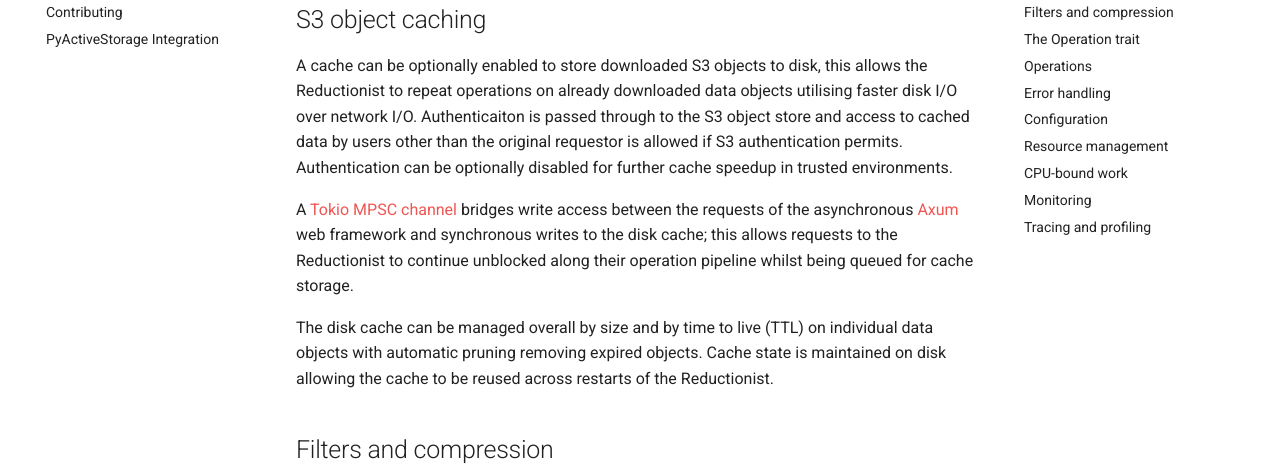
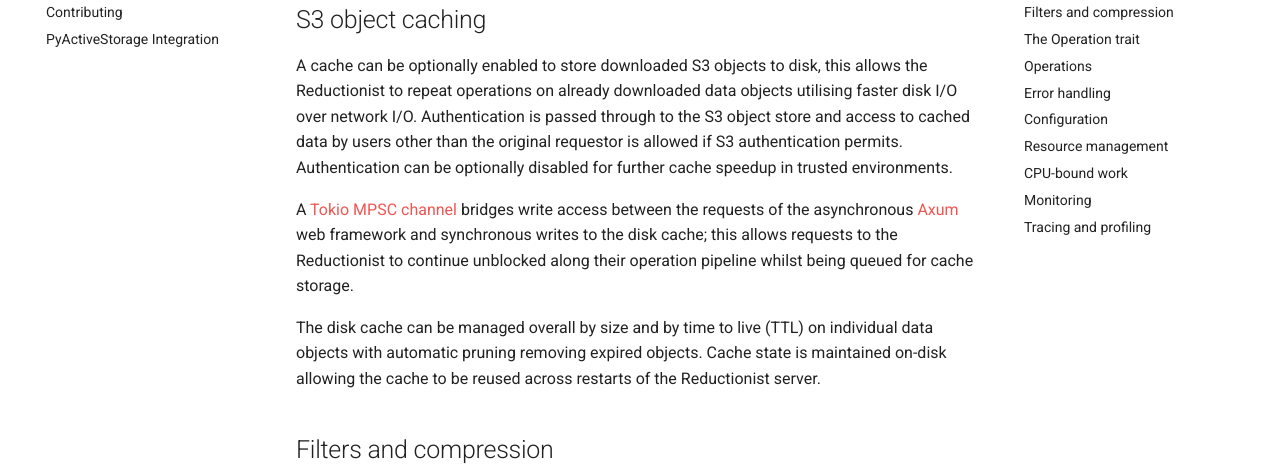
Before and after one commit to stackhpc/reductionist-rs, an MkDocs documentation site: the page built from docs/architecture.md, in a window 1280 px wide and 900 px high, scrolled down 3543 px. Shown: the part 204-678 px from the top of the window. Built offline with MkDocs 1.6.1 and Material for MkDocs 9.7.7, drawn with Linux system fonts in a browser that asks for light colours; comment, search, counter and statistics services are not loaded.

Commit message:
Fix minor typos

```diff
--- a/docs/architecture.md
+++ b/docs/architecture.md
@@ -59,11 +59,11 @@ Downloaded storage chunk data is returned to the request handler as a [Bytes](ht
 ## S3 object caching
 
 A cache can be optionally enabled to store downloaded S3 objects to disk, this allows the Reductionist to repeat operations on already downloaded data objects utilising faster disk I/O over network I/O.
-Authenticaiton is passed through to the S3 object store and access to cached data by users other than the original requestor is allowed if S3 authentication permits. Authentication can be optionally disabled for further cache speedup in trusted environments.
+Authentication is passed through to the S3 object store and access to cached data by users other than the original requestor is allowed if S3 authentication permits. Authentication can be optionally disabled for further cache speedup in trusted environments.
 
 A [Tokio MPSC channel](https://docs.rs/tokio/latest/tokio/sync/mpsc/index.html) bridges write access between the requests of the asynchronous [Axum](https://docs.rs/axum) web framework and synchronous writes to the disk cache; this allows requests to the Reductionist to continue unblocked along their operation pipeline whilst being queued for cache storage.
 
-The disk cache can be managed overall by size and by time to live (TTL) on individual data objects with automatic pruning removing expired objects. Cache state is maintained on disk allowing the cache to be reused across restarts of the Reductionist.
+The disk cache can be managed overall by size and by time to live (TTL) on individual data objects with automatic pruning removing expired objects. Cache state is maintained on-disk allowing the cache to be reused across restarts of the Reductionist server.
 
 ## Filters and compression
 
```
Also changed, not shown: docs/index.md (+1 -1 lines).
